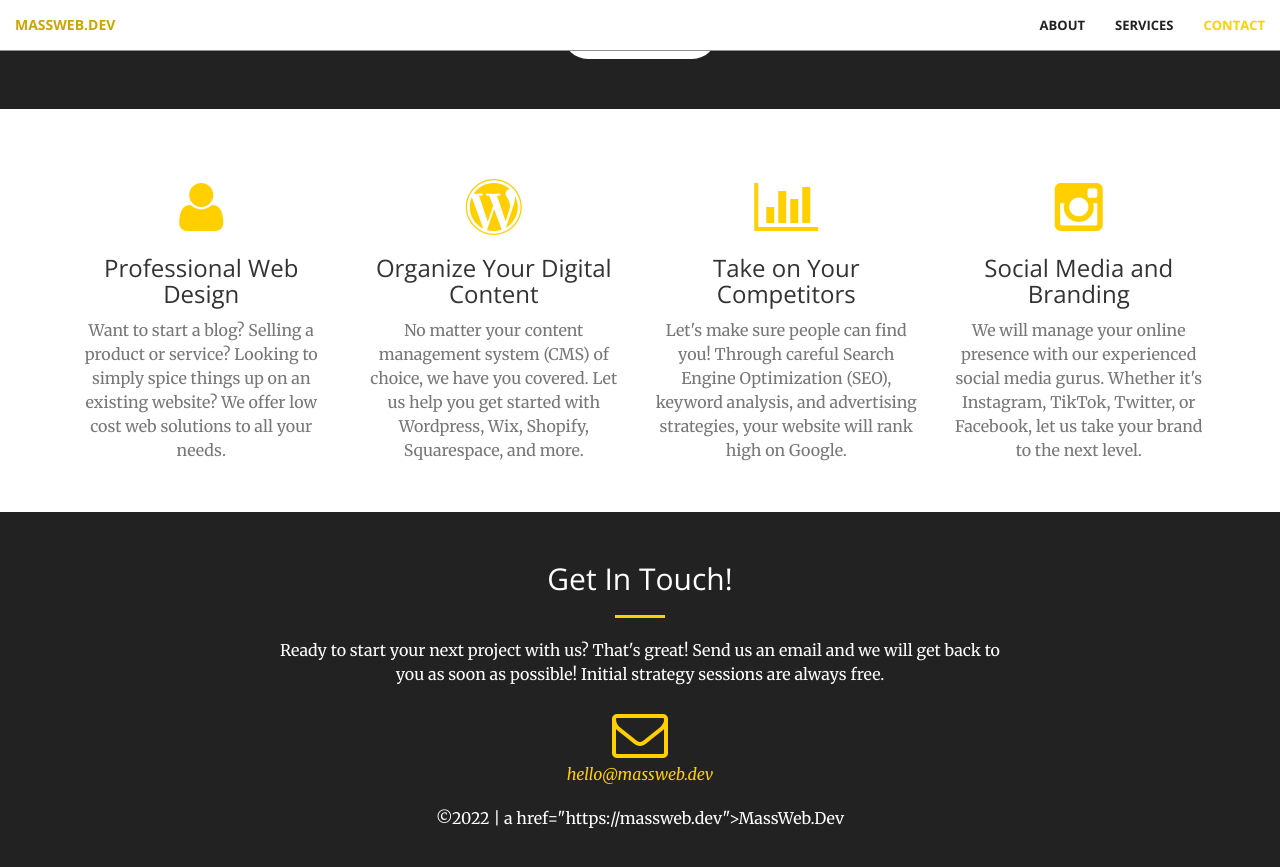
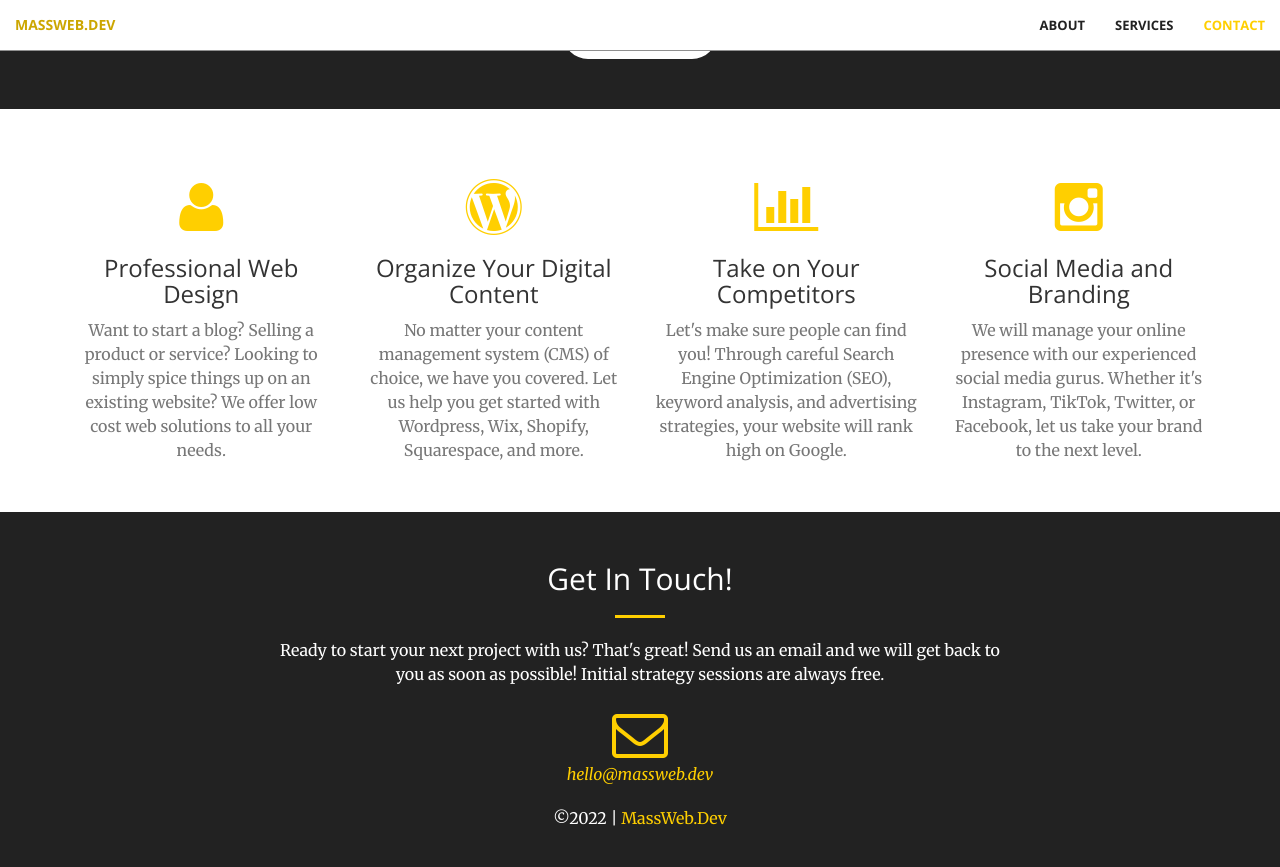
Before and after one commit to masswebdev/massweb.dev, a Jekyll site: the page built from index.html, in a window 1280 px wide and 900 px high, scrolled down 1109 px. Shown: the top 867 px of the window. Built offline with Jekyll 4.4.1, drawn with Linux system fonts in a browser that asks for light colours.

Commit message:
Update contact.html

```diff
--- a/_includes/contact.html
+++ b/_includes/contact.html
@@ -26,7 +26,7 @@
         </div>-->
         <br>
        <div class="col-lg-8 col-lg-offset-2 text-center">
-                <p>©2022 | a href="https://massweb.dev">MassWeb.Dev</a></p>
+                <p>©2022 | <a href="https://massweb.dev">MassWeb.Dev</a></p>
             </div>
     </div>
 </section>
```
